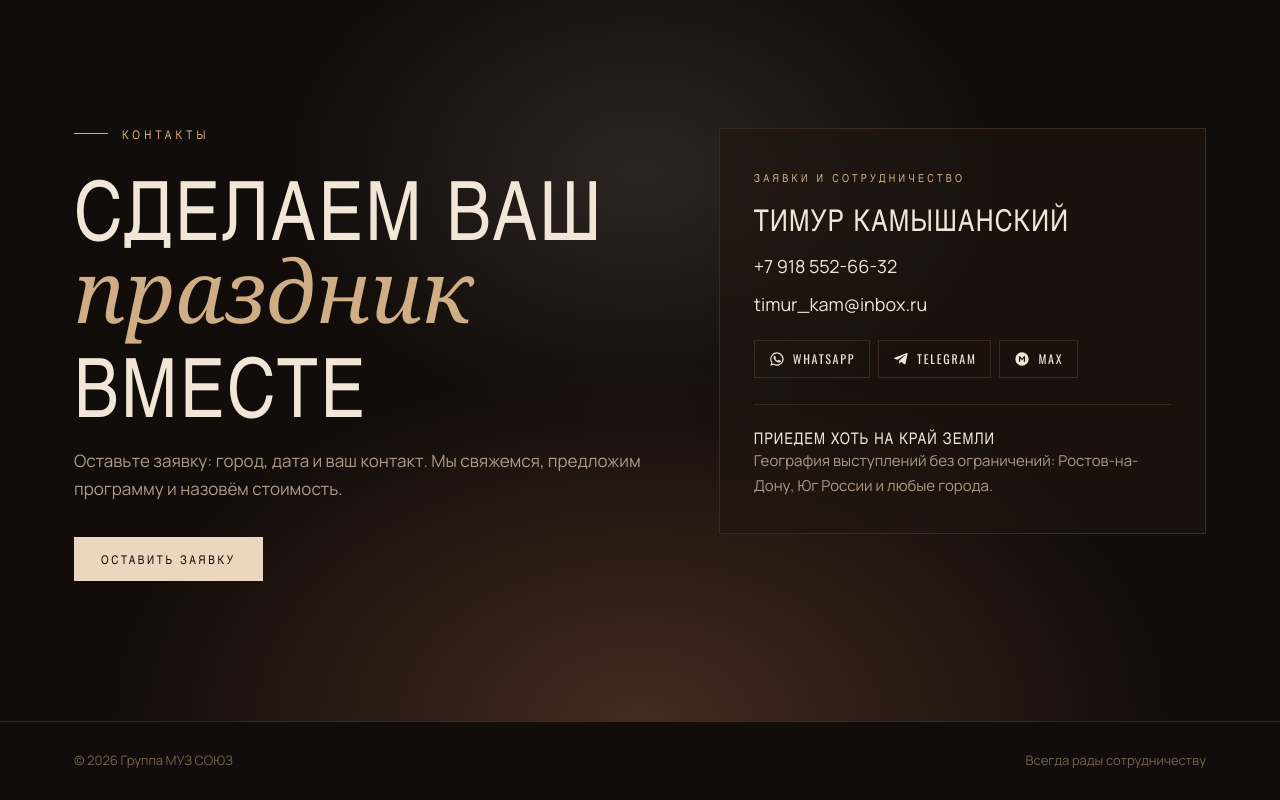
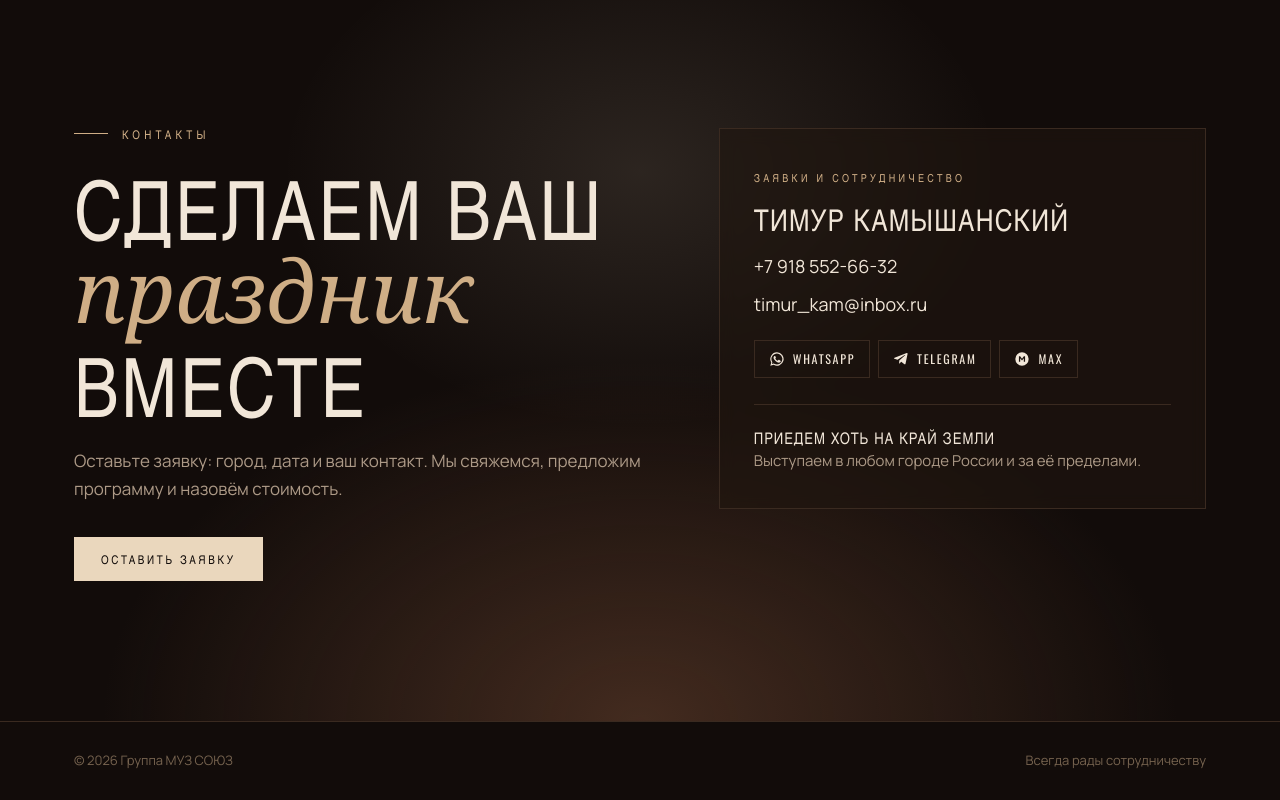
Before and after one commit to AnnST0602/-, a plain HTML site: page souz/index.html in a window 1280 px wide. Shown: the part 7869-8669 px from the top of the page. Drawn offline with nearby package versions, Linux system fonts and the light colour scheme.

Commit message:
МУЗ СОЮЗ: форма без привязки к Ростову, география без ограничений
Co-Authored-By: Claude Opus 5.5 <noreply@anthropic.com>
Claude-Session: https://claude.ai/code/session_01JJJaEZuKWWRMv7mkQz8bU4

```diff
--- a/souz/index.html
+++ b/souz/index.html
@@ -493,7 +493,7 @@ footer .wrap{display:flex;justify-content:space-between;gap:20px;flex-wrap:wrap;
           <a href="https://t.me/+79185526632" target="_blank" rel="noopener"><svg><use href="#i-tg"/></svg>Telegram</a>
           <a href="tel:+79185526632" title="В MAX по этому номеру"><svg><use href="#i-max"/></svg>MAX</a>
         </div>
-        <div class="geo"><div><b>Приедем хоть на край земли</b>География выступлений без ограничений: Ростов-на-Дону, Юг России и любые города.</div></div>
+        <div class="geo"><div><b>Приедем хоть на край земли</b>Выступаем в любом городе России и за её пределами.</div></div>
       </div>
     </div>
   </section>
@@ -515,7 +515,7 @@ footer .wrap{display:flex;justify-content:space-between;gap:20px;flex-wrap:wrap;
     <h3 id="mtitle">Заявка на выступление</h3>
     <p>Заполните, и заявка уйдёт Тимуру. Он ответит и назовёт стоимость.</p>
     <div class="row2">
-      <label class="field"><span>Город *</span><input name="city" required autocomplete="address-level2" placeholder="Ростов-на-Дону"></label>
+      <label class="field"><span>Город *</span><input name="city" required autocomplete="address-level2" placeholder="Любой город"></label>
       <label class="field"><span>Дата *</span><input name="date" type="date" required></label>
     </div>
     <div class="row2">
```
